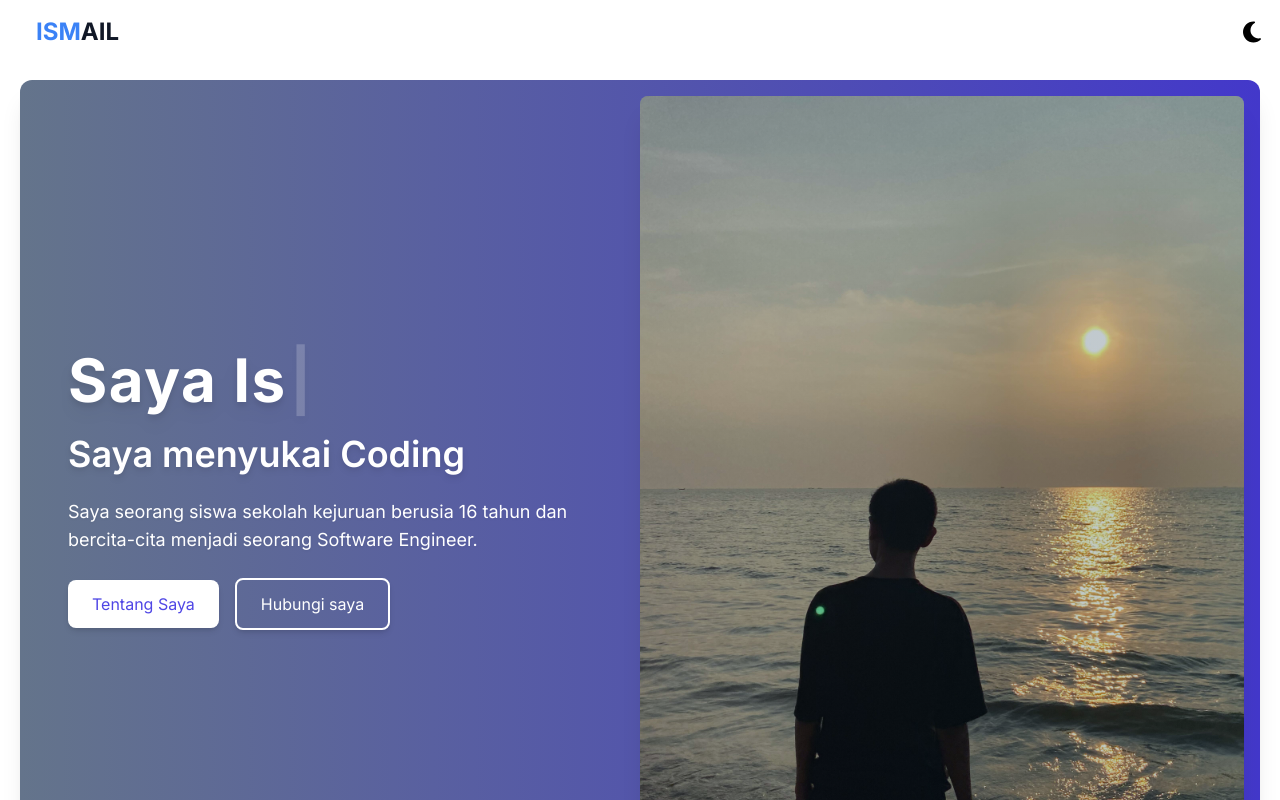
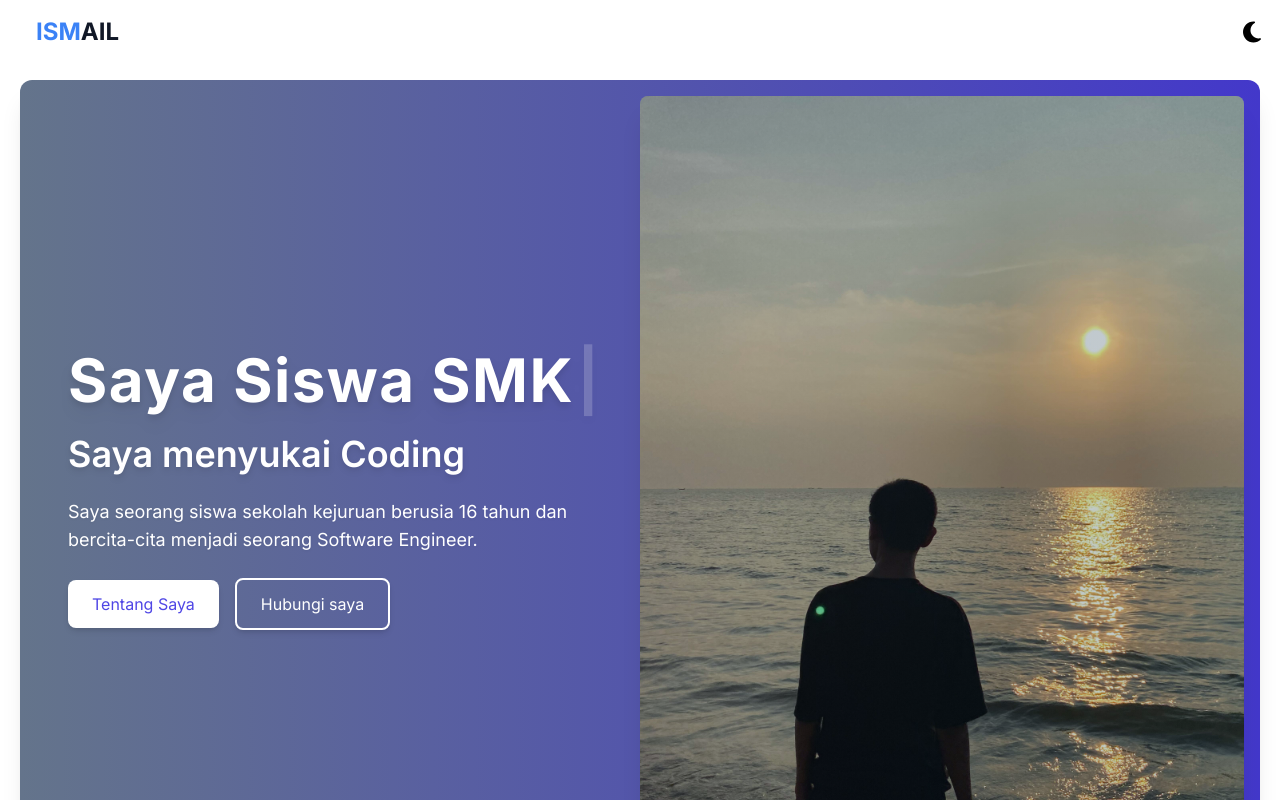
Before and after one commit to KaivanKeren/portfolio, a Next.js app: page / in a window 1280 px wide. Shown: the top 800 px of the page. Built offline with nearby package versions, Linux system fonts and the light colour scheme.

Commit message:
Perubahan

```diff
--- a/src/components/Hero.tsx
+++ b/src/components/Hero.tsx
@@ -33,8 +33,9 @@ const Hero: React.FC<HeroProps> = ({ scrollToRef }) => {
             transition={{ duration: 1, delay: 0.5 }}
             className="text-4xl sm:text-5xl md:text-6xl font-bold tracking-wide leading-tight text-white drop-shadow-lg dark:text-gray-200"
           >
+            Saya
             <Typewriter
-              words={["Saya Ismail"]}
+              words={[" Ismail", " Siswa SMK"]}
               loop={false}
               cursor
               cursorStyle="|"
```
